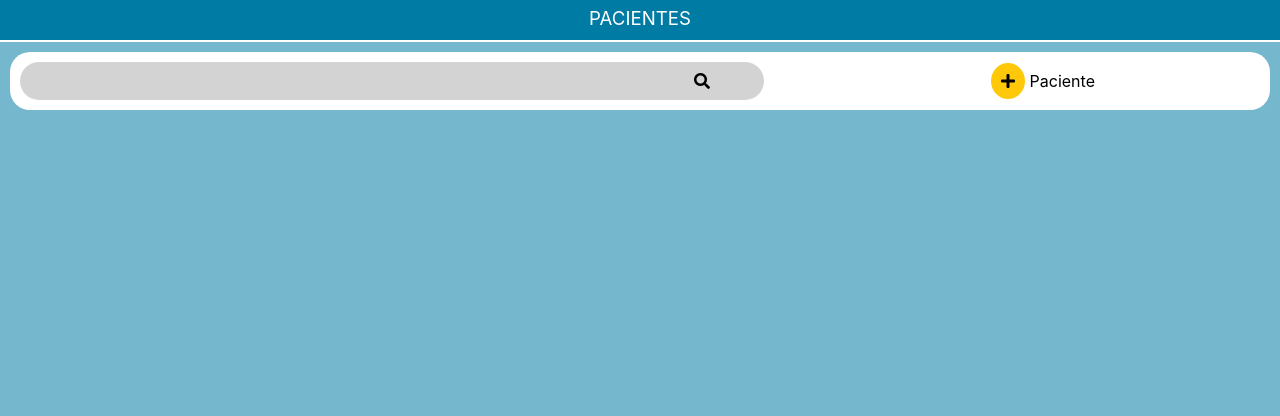
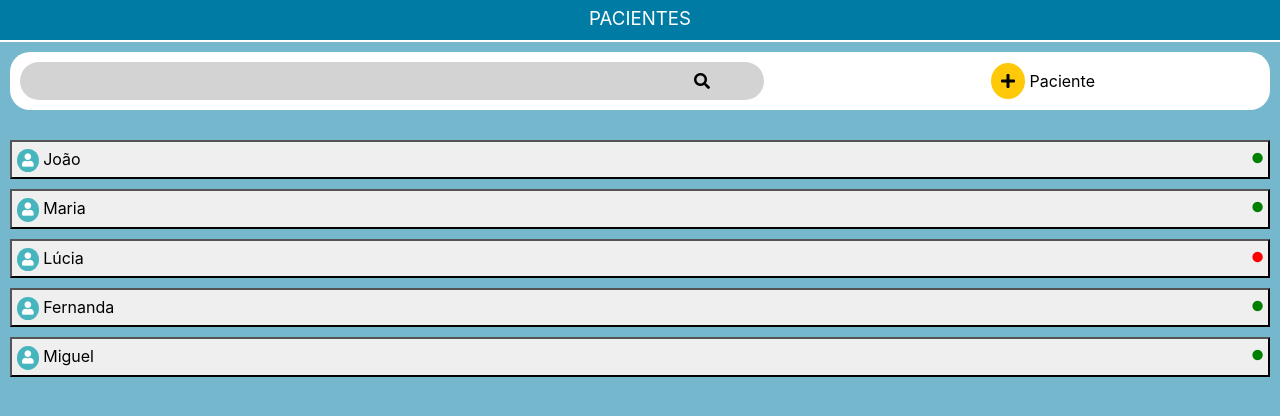
Before and after one commit to vncssj/prontumobi, a plain HTML site: page pacientes.html in a window 1280 px wide. Drawn offline with nearby package versions, Linux system fonts and the light colour scheme.

Commit message:
Melhorias

```diff
--- a/estilo.css
+++ b/estilo.css
@@ -91,6 +91,7 @@
         border-radius: 20px;
         padding: 10px;
         background-color: white;
+        margin-bottom: 25px;
 }
 .input-paciente{
         width: 50%;
@@ -125,3 +126,28 @@
         color: white;
         padding-left: 0px;
 }
+.pacientes{
+        width: 100%;
+        margin-top: 5px;
+        margin-bottom: 5px;
+        text-align: left;
+        padding: 5px;
+}
+.icon-list{
+        padding: 5px;
+        border-radius: 50%;
+        background-color: #47B5BE;
+        color: white;
+        font-size: 10pt;
+}
+.icon-final{
+        margin-top: 6px;
+        float: right;
+        font-size: 8pt;
+}
+.verde{
+        color: green;
+}
+.vermelho{
+        color: red;
+}
--- a/pacientes.html
+++ b/pacientes.html
@@ -32,6 +32,21 @@
                         <div style="width: 5%">&nbsp</div>
                         <button class="add-paciente"><i class="fa fa-plus icon-paciente"></i> Paciente</button>
                 </div>
+                <div class="col-xs-12">
+                        <button class="pacientes"><i class="fa fa-user icon-list"></i> João <i class="fa fa-circle icon-final verde"></i></button>
+                </div>
+                <div class="col-xs-12">
+                        <button class="pacientes"><i class="fa fa-user icon-list"></i> Maria <i class="fa fa-circle icon-final verde"></i></button>
+                </div>
+                <div class="col-xs-12">
+                        <button class="pacientes"><i class="fa fa-user icon-list"></i> Lúcia <i class="fa fa-circle icon-final vermelho"></i></button>
+                </div>
+                <div class="col-xs-12">
+                        <button class="pacientes"><i class="fa fa-user icon-list"></i> Fernanda <i class="fa fa-circle icon-final verde"></i></button>
+                </div>
+                <div class="col-xs-12">
+                        <button class="pacientes"><i class="fa fa-user icon-list"></i> Miguel <i class="fa fa-circle icon-final verde"></i></button>
+                </div>
         </div>
 </body>
 
```
